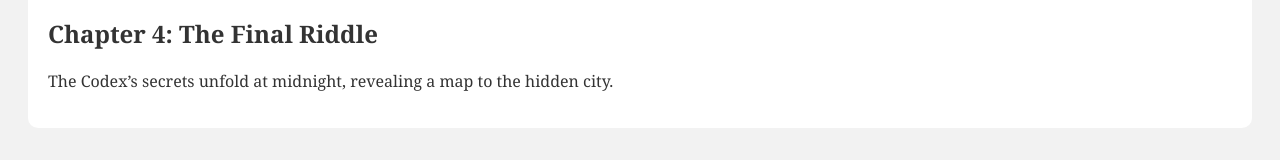
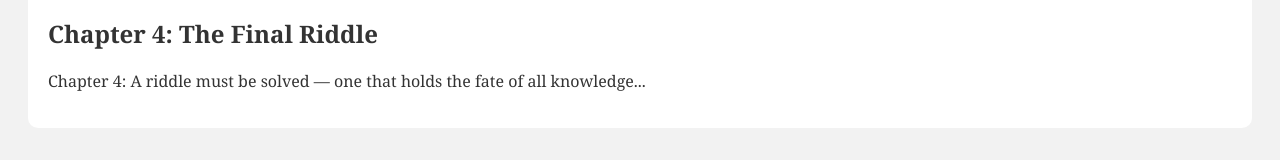
Before and after one commit to GodwinChukks/greenwood_Library_website, a plain HTML site: page index.html in a window 1280 px wide. Shown: the part 421-581 px from the top of the page. Drawn offline with Linux system fonts and the light colour scheme.

Commit message:
Add original Chapter 4 version

```diff
--- a/index.html
+++ b/index.html
@@ -18,7 +18,8 @@
     <p>A trusted ally turns against the quest, leading to a deadly confrontation in the Valley of Echoes...</p>
 
     <h2>Chapter 4: The Final Riddle</h2>
-    <p>The Codex’s secrets unfold at midnight, revealing a map to the hidden city.</p>
+    <p>Chapter 4: A riddle must be solved — one that holds the fate of all knowledge...</p>
+
 
   </div>
 </body>
```
